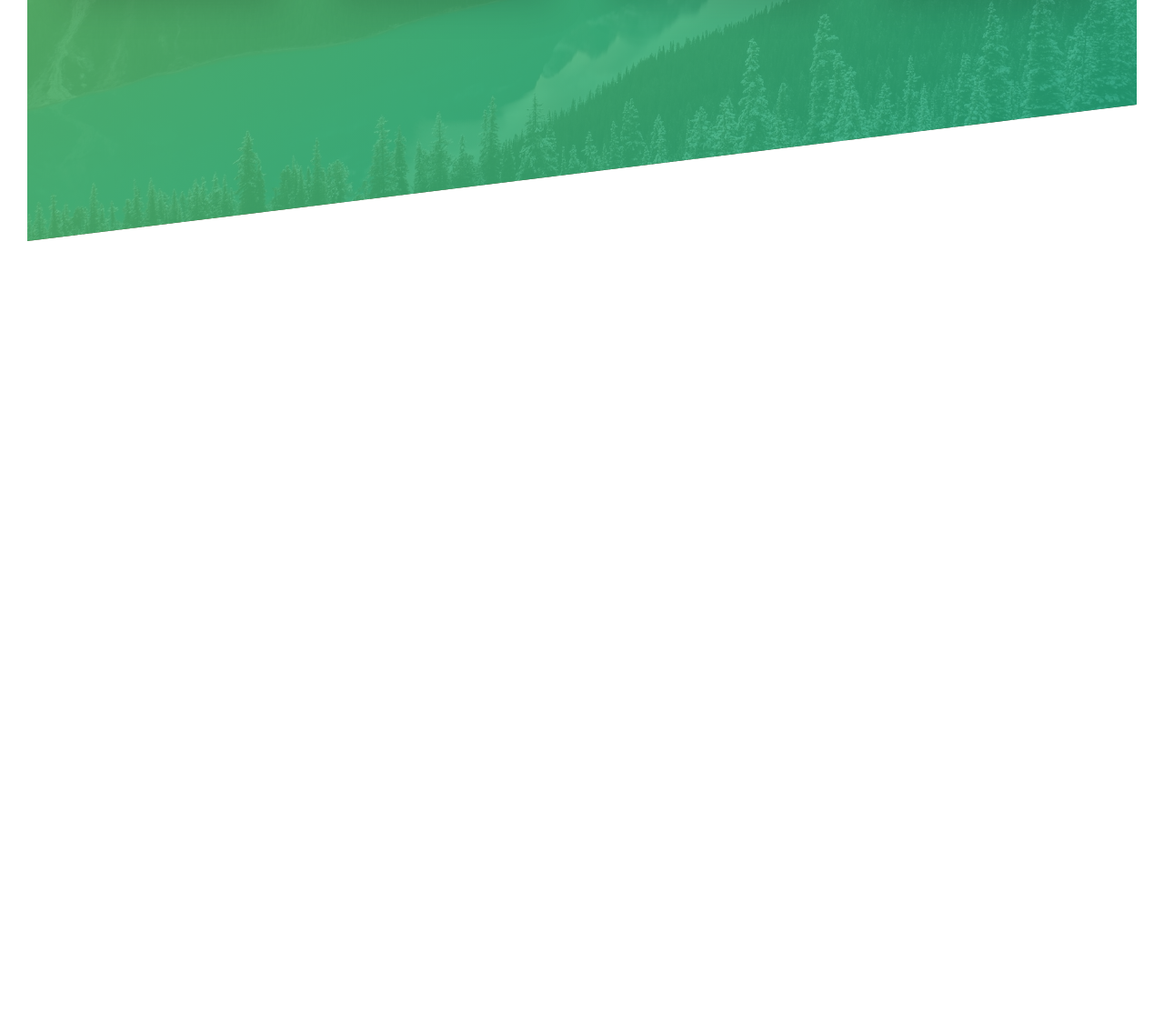
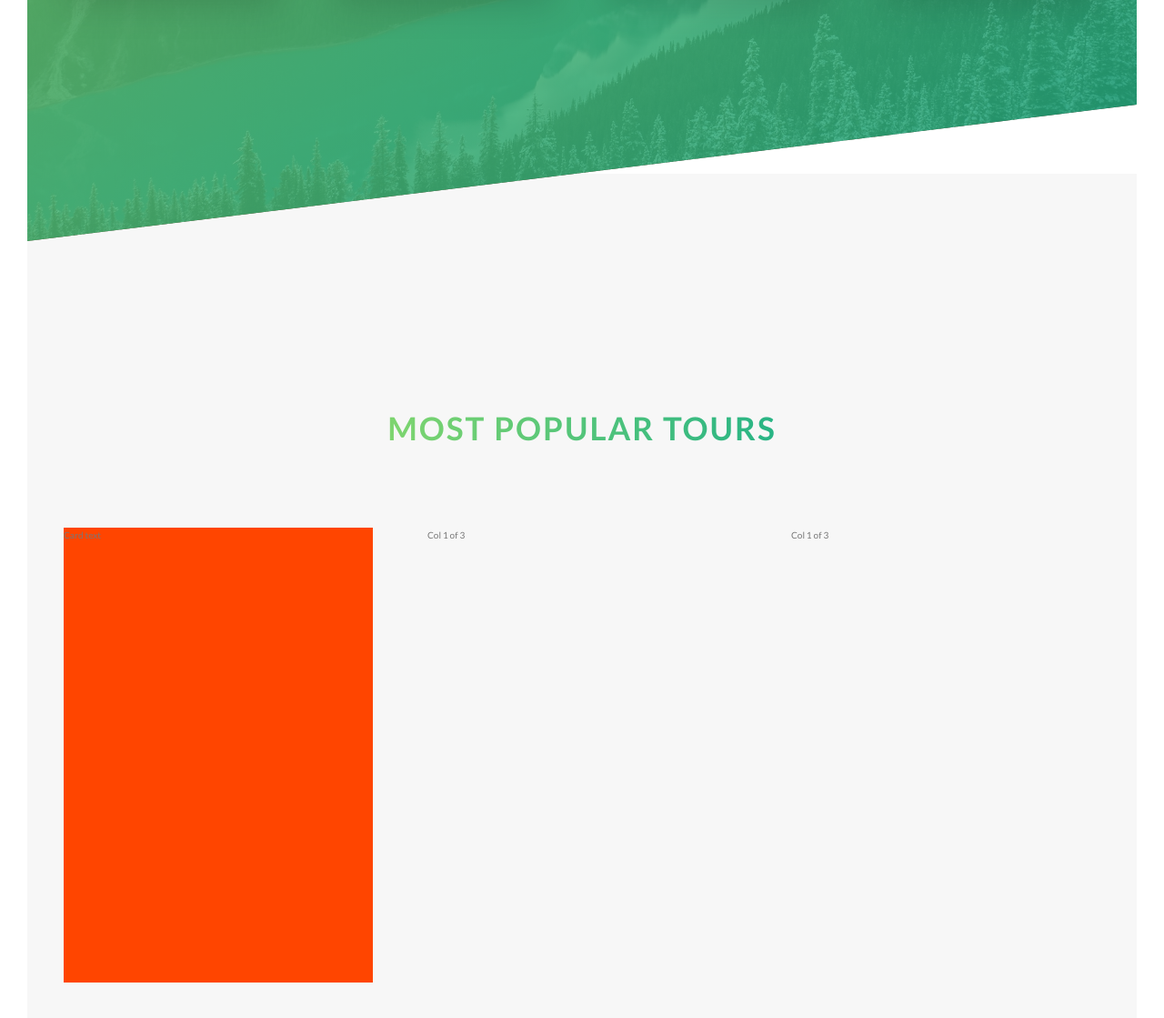
Before and after one commit to ducchungtx/advanced-css, a website: page natours/index.html in a window 1280 px wide. Shown: the part 2100-3219 px from the top of the page at 91% size. Before the commit the page ends 2365 px from the top, so only its background shows below. Drawn offline with Linux system fonts and the light colour scheme.

Commit message:
Update code Tours Section (5.10 7:17)

```diff
--- a/natours/index.html
+++ b/natours/index.html
@@ -109,7 +109,27 @@
         </div>
       </div>
     </section>
+    <section class="section-tours">
+      <div class="u-center-text u-margin-bottom-big">
+        <h2 class="heading-secondary">
+          Most popular tours
+        </h2>
+      </div>
 
+      <div class="row">
+        <div class="col-1-of-3">
+          <div class="card">
+            Card text
+          </div>
+        </div>
+        <div class="col-1-of-3">
+          Col 1 of 3
+        </div>
+        <div class="col-1-of-3">
+          Col 1 of 3
+        </div>
+      </div>
+    </section>
   </main>
 
   <!-- <section class="grid-test">
--- /dev/null
+++ b/natours/sass/components/_card.scss
@@ -0,0 +1,9 @@
+.card {
+  background-color: orangered;
+  height: 50rem;
+  transition: all .8s;
+
+  &:hover {
+    transform: rotateY(180deg)
+  }
+}
--- a/natours/sass/main.scss
+++ b/natours/sass/main.scss
@@ -8,6 +8,7 @@
 @import "base/utilities";
 
 @import "components/button";
+@import "components/card";
 @import "components/composition";
 @import "components/feature-box";
 
--- a/natours/sass/pages/_home.scss
+++ b/natours/sass/pages/_home.scss
@@ -18,3 +18,8 @@
     transform: skewY(7deg);
   }
 }
+
+.section-tours {
+  background-color: $color-grey-light-1;
+  padding: 25rem 0 50rem 0;
+}
```
Also changed, not shown: natours/css/style.css.
